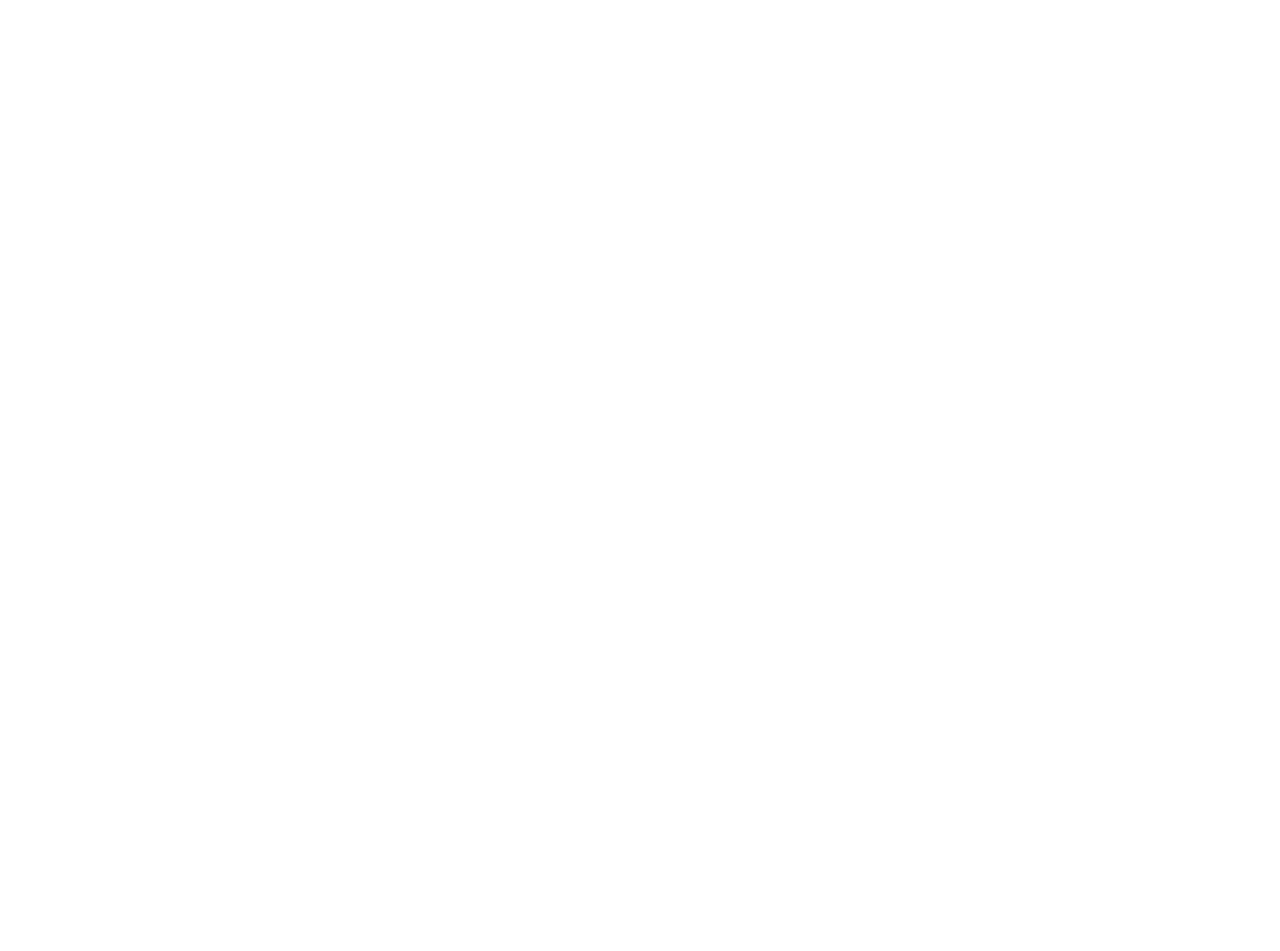
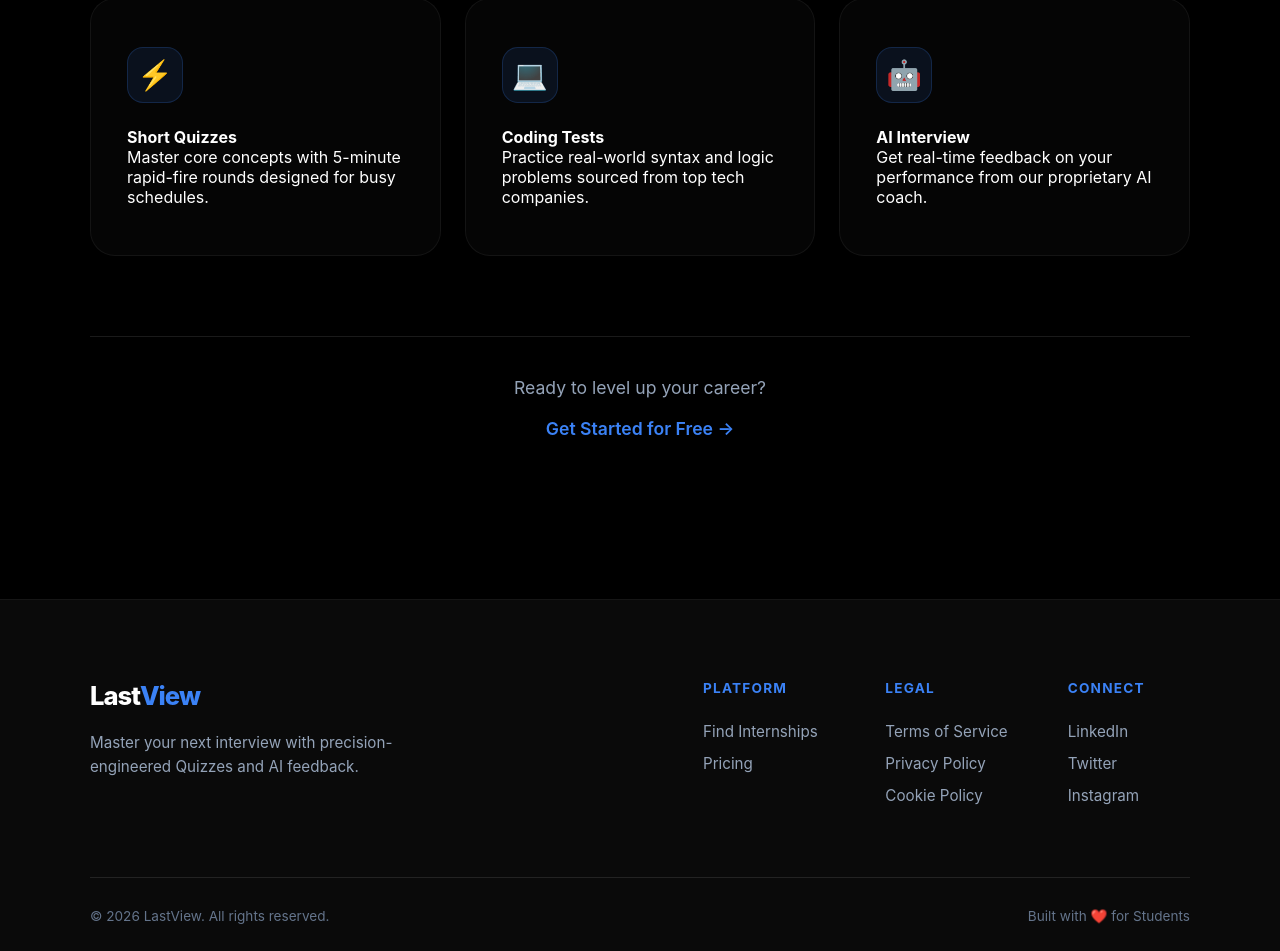
Before and after one commit to suhail89589/LastView, a React (Vite) app in the folder client/: page / in a window 1280 px wide. Shown: the part 1447-2398 px from the top of the page. Before the commit the page ends 1119 px from the top, so only its background shows below. Built offline with nearby package versions, Linux system fonts and the light colour scheme.

Commit message:
Wrapped up main Components of Frontend

```diff
--- a/client/src/App.jsx
+++ b/client/src/App.jsx
@@ -2,13 +2,15 @@ import React from "react";
 
 import Navbar from "./components/Navbar";
 import Hero from "./components/Hero";
+import Features from "./components/Features";
+import Footer from "./components/Footer";
 const App = () => {
   return (
     <>
-
       <Navbar />
-      <Hero/>
-
+      <Hero />
+      <Features />
+      <Footer/>
     </>
   );
 };
--- /dev/null
+++ b/client/src/components/Features.css
@@ -0,0 +1,95 @@
+.features {
+  background-color: #000;
+  padding: 120px 20px;
+  color: white;
+}
+
+.features-container {
+  max-width: 1100px;
+  margin: 0 auto;
+  display: flex;
+  flex-direction: column;
+  align-items: center;
+}
+
+.features-header {
+  text-align: center;
+  margin-bottom: 90px;
+}
+
+.features-label {
+  display: block;
+  color: #3b82f6;
+  font-size:  2rem;
+  text-transform: uppercase;
+  letter-spacing: 3px;
+  margin-bottom: 18px;
+  font-weight: 600;
+}
+
+.features-main-title {
+  font-size: clamp(2rem, 5vw, 3rem);
+  font-weight: 800;
+  letter-spacing: -1px;
+}
+
+.features-grid {
+  display: grid;
+  grid-template-columns: repeat(auto-fit, minmax(300px, 1fr));
+  gap: 24px;
+  width: 100%;
+}
+
+.feature-card {
+  background: rgba(255, 255, 255, 0.02);
+  padding: 48px 36px;
+  border-radius: 25px;
+  border: 1px solid rgba(255, 255, 255, 0.06);
+  transition: all 0.4s cubic-bezier(0.175, 0.885, 0.32, 1.275);
+}
+
+.feature-card:hover {
+  background: rgba(255, 255, 255, 0.05);
+  border-color: rgba(59, 130, 246, 0.5);
+  transform: translateY(-12px);
+  box-shadow: 0 20px 40px rgba(0, 0, 0, 0.4);
+}
+
+.feature-icon {
+  font-size: 1.8rem;
+  margin-bottom: 24px;
+  background: rgba(59, 130, 246, 0.1);
+  width: 56px;
+  height: 56px;
+  display: flex;
+  align-items: center;
+  justify-content: center;
+  border-radius: 16px;
+  border: 1px solid rgba(59, 130, 246, 0.2);
+}
+
+.features-cta {
+  margin-top: 80px;
+  text-align: center;
+  padding: 40px;
+  border-top: 1px solid rgba(255, 255, 255, 0.1);
+  width: 100%;
+}
+
+.features-cta p {
+  color: #94a3b8;
+  margin-bottom: 20px;
+  font-size: 1.1rem;
+}
+
+.cta-link {
+  color: #3b82f6;
+  text-decoration: none;
+  font-weight: 600;
+  font-size: 1.1rem;
+  transition: gap 0.3s ease;
+}
+
+.cta-link:hover {
+  text-decoration: underline;
+}
--- a/client/src/components/Features.jsx
+++ b/client/src/components/Features.jsx
@@ -1,15 +1,57 @@
-import React from 'react'
+import React from "react";
+import "./Features.css";
 
 const Features = () => {
+  const featureList = [
+    {
+      title: "Short Quizzes",
+      desc: "Master core concepts with 5-minute rapid-fire rounds designed for busy schedules.",
+      icon: "⚡",
+    },
+    {
+      title: "Coding Tests",
+      desc: "Practice real-world syntax and logic problems sourced from top tech companies.",
+      icon: "💻",
+    },
+    {
+      title: "AI Interview",
+      desc: "Get real-time feedback on your performance from our proprietary AI coach.",
+      icon: "🤖",
+    },
+  ];
+
   return (
-   <>
-   <feature className="feature">
+    <section className="features">
+      <div className="features-container">
+
+        <div className="features-header">
+          <span className="features-label">Why LastView?</span>
+          <h3 className="features-main-title">
+            Everything you need to crush it.
+          </h3>
+        </div>
 
 
+        <div className="features-grid">
+          {featureList.map((f, index) => (
+            <div key={index} className="feature-card">
+              <div className="feature-icon">{f.icon}</div>
+              <h4 className="feature-title">{f.title}</h4>
+              <p className="feature-text">{f.desc}</p>
+            </div>
+          ))}
+        </div>
 
-   </feature>
-   </>
-  )
-}
 
-export default Features
+        <div className="features-cta">
+          <p>Ready to level up your career?</p>
+          <a href="/signup" className="cta-link">
+            Get Started for Free &rarr;
+          </a>
+        </div>
+      </div>
+    </section>
+  );
+};
+
+export default Features;
--- /dev/null
+++ b/client/src/components/Footer.css
@@ -0,0 +1,106 @@
+.footer {
+  background-color: #0a0a0a; /* Deep black */
+  color: white;
+  padding: 80px 20px 30px 20px;
+  border-top: 1px solid rgba(255, 255, 255, 0.05);
+  font-family: sans-serif;
+}
+
+.footer-container {
+  max-width: 1100px;
+  margin: 0 auto;
+  display: flex;
+  justify-content: space-between;
+  flex-wrap: wrap;
+  gap: 40px;
+}
+
+.footer-brand {
+  max-width: 320px;
+}
+
+.footer-logo {
+  font-size: 1.6rem;
+  font-weight: 800;
+  letter-spacing: -1px;
+  margin-bottom: 20px;
+}
+
+
+.footer-logo span {
+  color:  #3b82f6;
+}
+
+.footer-tagline {
+  color: #94a3b8;
+  line-height: 1.6;
+  font-size: 0.95rem;
+}
+
+.footer-links-grid {
+  display: grid;
+  grid-template-columns: repeat(3, 1fr);
+  gap: 60px;
+}
+
+.footer-column h4 {
+  font-size: 0.85rem;
+  font-weight: 700;
+  text-transform: uppercase;
+  letter-spacing: 1.2px;
+  color: #3b82f6;; /* Orange Heading */
+  margin-bottom: 25px;
+}
+
+.footer-column ul {
+  list-style: none;
+  padding: 0;
+}
+
+.footer-column ul li {
+  margin-bottom: 12px;
+}
+
+.footer-column ul li a {
+  color: #94a3b8;
+  text-decoration: none;
+  font-size: 0.95rem;
+  transition: all 0.2s ease;
+}
+
+.footer-column ul li a:hover {
+  color: white;
+  padding-left: 4px;
+}
+
+.footer-bottom {
+  max-width: 1100px;
+  margin: 60px auto 0 auto;
+  padding-top: 30px;
+  border-top: 1px solid rgba(255, 255, 255, 0.1);
+}
+
+.footer-bottom-content {
+  display: flex;
+  justify-content: space-between;
+  align-items: center;
+  color: #64748b;
+  font-size: 0.85rem;
+}
+
+@media (max-width: 768px) {
+  .footer-container {
+    flex-direction: column;
+  }
+
+  .footer-links-grid {
+    grid-template-columns: repeat(2, 1fr);
+    gap: 40px;
+  }
+
+  .footer-bottom-content {
+    flex-direction: column;
+    gap: 15px;
+    text-align: center;
+  }
+}
--- a/client/src/components/Footer.jsx
+++ b/client/src/components/Footer.jsx
@@ -1,10 +1,93 @@
-import React from 'react'
+import React from "react";
+import "./Footer.css";
 
 const Footer = () => {
   return (
-   <>
-   </>
-  )
-}
+    <footer className="footer">
+      <div className="footer-container">
+        <div className="footer-brand">
+          <div className="footer-logo">
+            Last<span>View</span>
+          </div>
+          <p className="footer-tagline">
+            Master your next interview with precision-engineered Quizzes and AI
+            feedback.
+          </p>
+        </div>
 
-export default Footer
+        <div className="footer-links-grid">
+          <div className="footer-column">
+            <h4>Platform</h4>
+            <ul>
+              <li>
+                <a href="/mentors">Find Internships</a>
+              </li>
+              <li>
+                <a href="/pricing">Pricing</a>
+              </li>
+            </ul>
+          </div>
+
+          <div className="footer-column">
+            <h4>Legal</h4>
+            <ul>
+              <li>
+                <a href="/terms">Terms of Service</a>
+              </li>
+              <li>
+                <a href="/privacy">Privacy Policy</a>
+              </li>
+              <li>
+                <a href="/cookies">Cookie Policy</a>
+              </li>
+            </ul>
+          </div>
+
+          <div className="footer-column">
+            <h4>Connect</h4>
+            <ul>
+              <li>
+                <a
+                  href="https://www.linkedin.com/in/suhailmalik-/"
+                  target="_blank"
+                  rel="noopener noreferrer"
+                >
+                  LinkedIn
+                </a>
+              </li>
+              <li>
+                <a
+                  href="https://x.com/MohdSuhail89589"
+                  target="_blank"
+                  rel="noopener noreferrer"
+                >
+                  Twitter
+                </a>
+              </li>
+              <li>
+                <a
+                  href="https://instagram.com/iam_suhail89589"
+                  target="_blank"
+                  rel="noopener noreferrer"
+                >
+                  Instagram
+                </a>
+              </li>
+            </ul>
+          </div>
+        </div>
+      </div>
+
+      <div className="footer-bottom">
+        <div className="footer-bottom-content">
+          <p>© {new Date().getFullYear()} LastView. All rights reserved.</p>
+          <div className="footer-legal">
+            <span>Built with ❤️ for Students</span>
+          </div>
+        </div>
+      </div>
+    </footer>
+  );
+};
+
+export default Footer;
```
